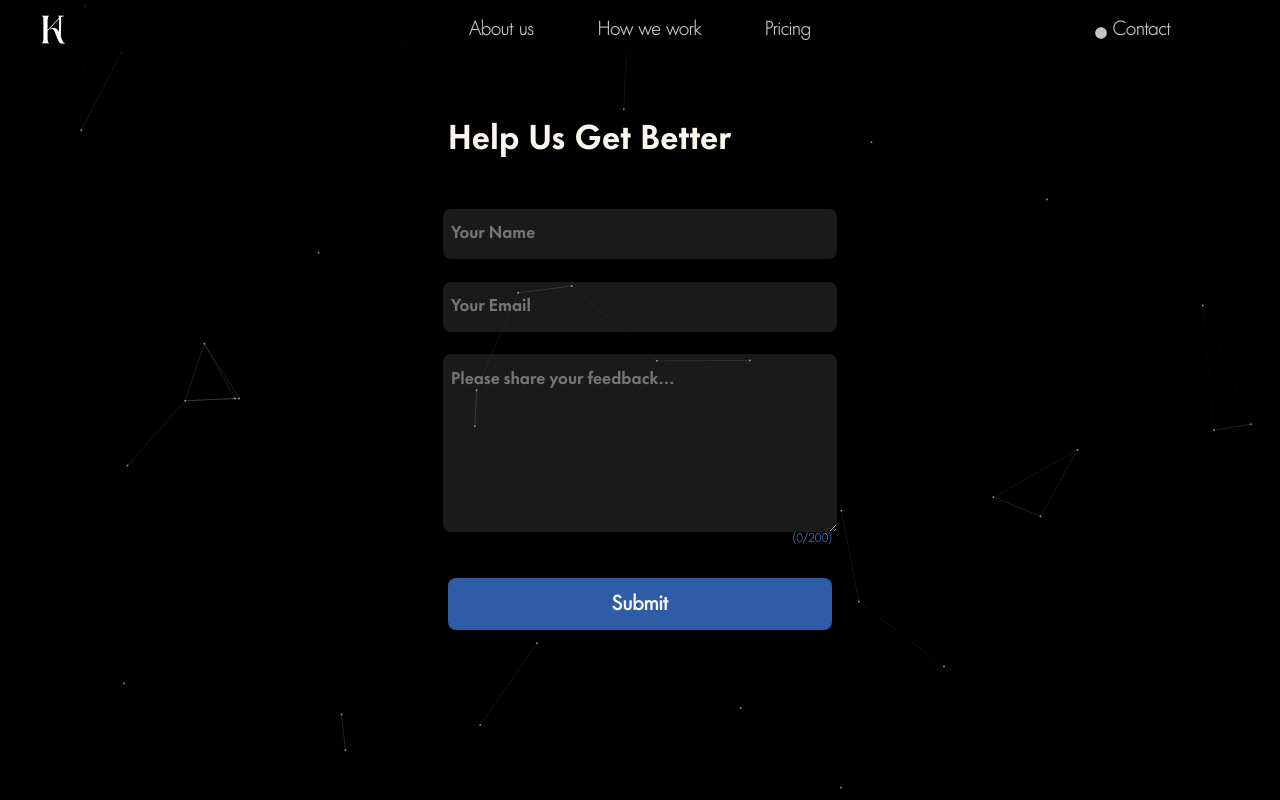
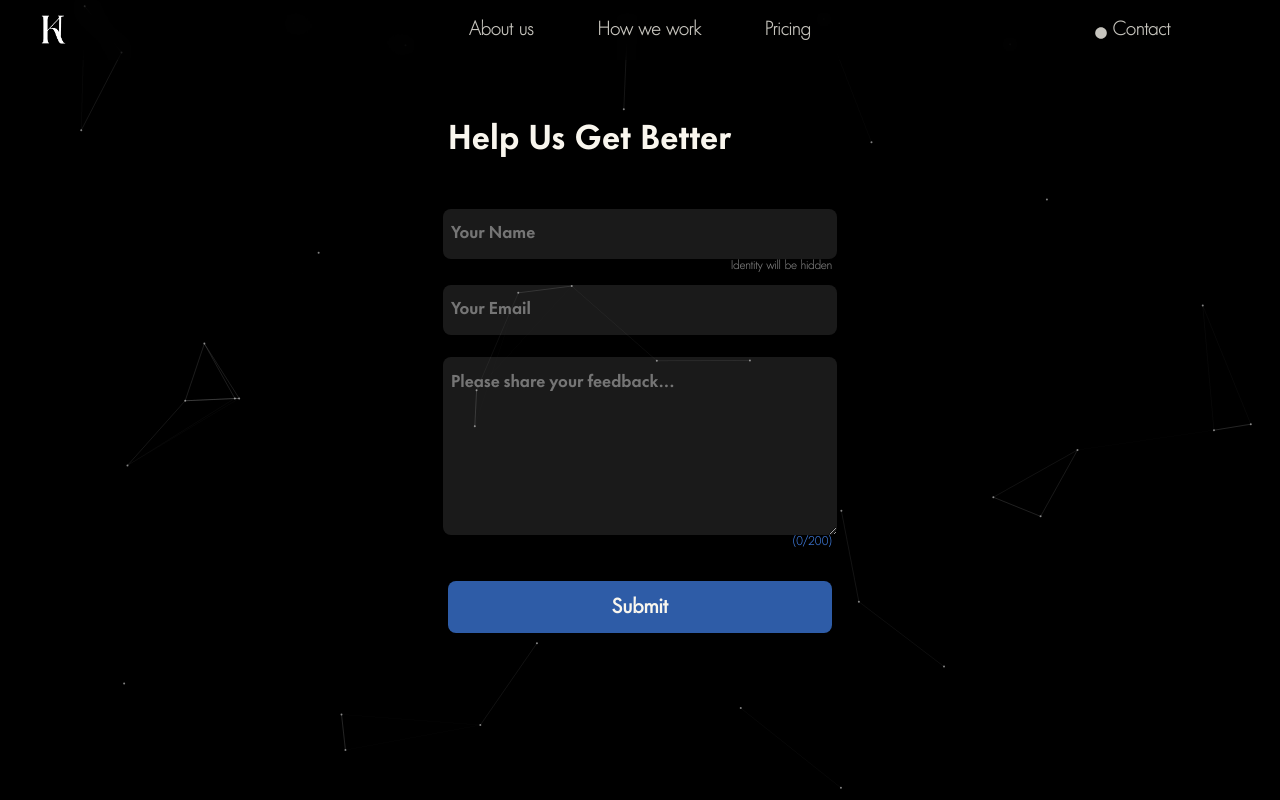
Before and after one commit to Shubh17ss/kalsultant-frontend-latest, a React (Create React App) app: page /feedback in a window 1280 px wide. Shown: the top 800 px of the page. Built offline with nearby package versions, Linux system fonts and the light colour scheme; a web font is replaced by a local one.

Commit message:
Added small text into record review

```diff
--- a/src/pages/record-review/recordReview.css
+++ b/src/pages/record-review/recordReview.css
@@ -16,7 +16,7 @@
     padding: 1rem;
     display: flex;
     flex-direction: column;
-    justify-content: center;
+    justify-content: flex-start;
     align-items: center;
 }
 .feedbackContainer .feedbackFormContainer input,
--- a/src/pages/record-review/recordReview.js
+++ b/src/pages/record-review/recordReview.js
@@ -24,7 +24,7 @@ export const RecordReview = () => {
         let nameRegex = /^[A-Za-z]+(?: [A-Za-z]+)*$/;
         let emailRegex = /^[a-zA-Z0-9._%+-]+@[a-zA-Z0-9.-]+\.[a-zA-Z]{2,}$/;
         if (name.length === 0) {
-            toast.error('Name cannot be empty');
+            toast.error('Please enter your name');
             return;
         }
         if (nameRegex.test(name.trim()) === false || name.length > 25) {
@@ -32,7 +32,7 @@ export const RecordReview = () => {
             return;
         }
         if (email.length === 0) {
-            toast.error('Please enter email Id');
+            toast.error('Please enter your email');
             return;
         }
         if (emailRegex.test(email.trim()) === false) {
@@ -80,9 +80,12 @@ export const RecordReview = () => {
         <div style={{ overflowX: 'hidden', position: 'relative', width: '100%', minHeight: '100vh', textAlign: 'center' }}>
             <Navbar />
             <div className='feedbackContainer'>
-                <h1 style={{ width: isMobileScreen ? '90%' : '30%', textAlign: 'left' }}>Help Us Get Better</h1>
+                <h1 style={{ width: isMobileScreen ? '90%' : '30%', textAlign: 'left'}}>
+                    Help Us Get Better
+                </h1>
                 <div className='feedbackFormContainer'>
-                    <input type="text" placeholder='Your Name' value={name} onChange={(e) => { setName(e.target.value) }} />
+                    <input type="text" placeholder='Your Name' value={name} onChange={(e) => { setName(e.target.value) }} style={{marginBottom:'0'}}/>
+                    <h5 style={{color:'rgba(255,255,255,0.5)'}}>Identity will be hidden</h5>
                     <input type="email" placeholder='Your Email' value={email} onChange={(e) => { setEmail(e.target.value) }} />
                     <textarea type="text" placeholder='Please share your feedback...' style={{ paddingTop: '1rem' }} value={text} onChange={(e) => { handleTextChange(e.target.value) }}></textarea>
                     <h5>({length}/200)</h5>
```
